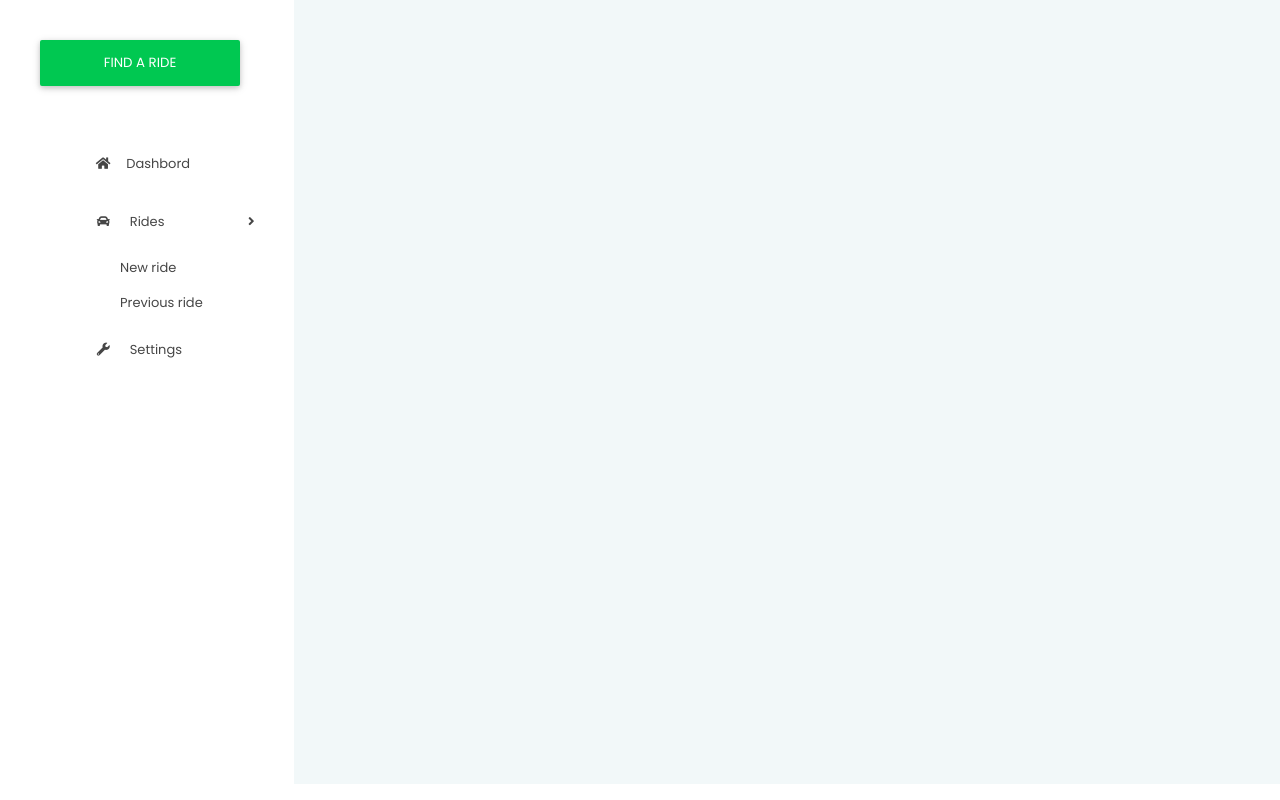
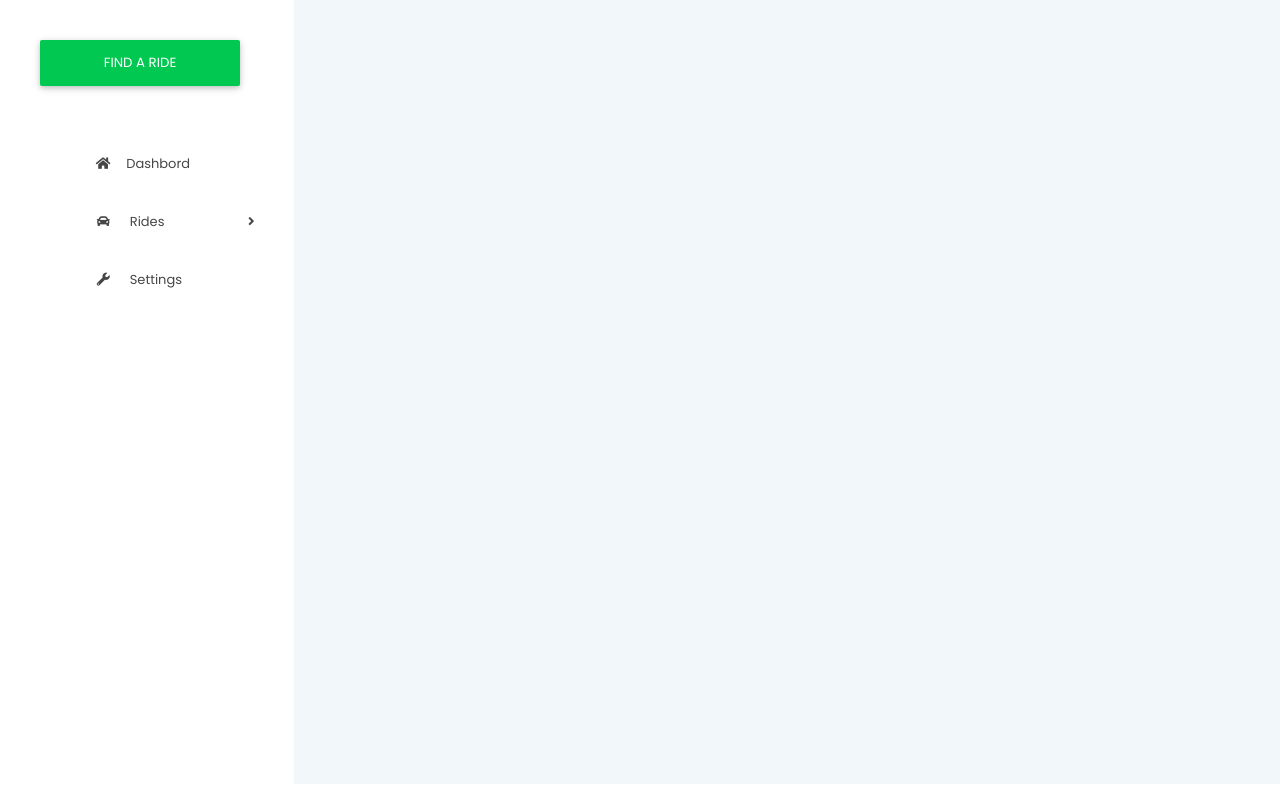
Before and after one commit to chrisoemma/ride-my-way, a React (Create React App) app in the folder front-end/: page / in a window 1280 px wide. Shown: the part 896-1696 px from the top of the page. Built offline with nearby package versions, Linux system fonts and the light colour scheme.

Commit message:
Add dropdown toggle to rides link

```diff
--- a/front-end/src/App.css
+++ b/front-end/src/App.css
@@ -214,9 +214,16 @@ input[type="password"],
 
 .sidebar li:hover {
   background-color: #f7fcfd;
+}
+.sidebar a:hover {
   color: rgb(74, 74, 247);
 }
-
+.close-navlinks {
+  display: none;
+}
+.open-navlinks {
+  display: block;
+}
 .sidebar button {
   margin: 40px;
   padding: 13px;
--- a/front-end/src/components/layouts/Sidenav.js
+++ b/front-end/src/components/layouts/Sidenav.js
@@ -7,10 +7,10 @@ export class Sidenav extends Component {
                 <button>FIND A RIDE</button>
                 <ul>
                     <li><a href="#home"><i className="fa fa-fw fa-home"></i>Dashbord</a></li>
-                    <li><a><i className="fa fa-fw fa-car"></i> Rides
+                    <li onClick={this.props.navDropDown}><a><i className="fa fa-fw fa-car"></i> Rides
                     <i className="fa fa-angle-right" aria-hidden="true"></i>
                     </a>
-                        <div className="inside-navlinks">
+                        <div className={this.props.isOpen ? 'open-navlinks' : 'close-navlinks'}>
                             <ul>
                                 <li><a href="/">New ride</a></li>
                                 <li><a href="/">Previous ride</a></li>
--- a/front-end/src/components/profile/Profile.js
+++ b/front-end/src/components/profile/Profile.js
@@ -4,11 +4,26 @@ import Sidenav from '../layouts/Sidenav'
 import Passenger_profile from '../passenger/Passenger_profile'
 
 export class Profile extends Component {
+    constructor() {
+        super()
+        this.state = {
+            isOpen: false
+        }
+        this.navDropDown = this.navDropDown.bind(this)
+    }
+
+    navDropDown() {
+        this.setState(prev => {
+            return {
+                isOpen: !prev.isOpen
+            }
+        })
+    }
     render() {
         return (
             <div>
                 <Navbar />
-                <Sidenav />
+                <Sidenav navDropDown={this.navDropDown} isOpen={this.state.isOpen} />
                 <Passenger_profile />
             </div>
         )
```
